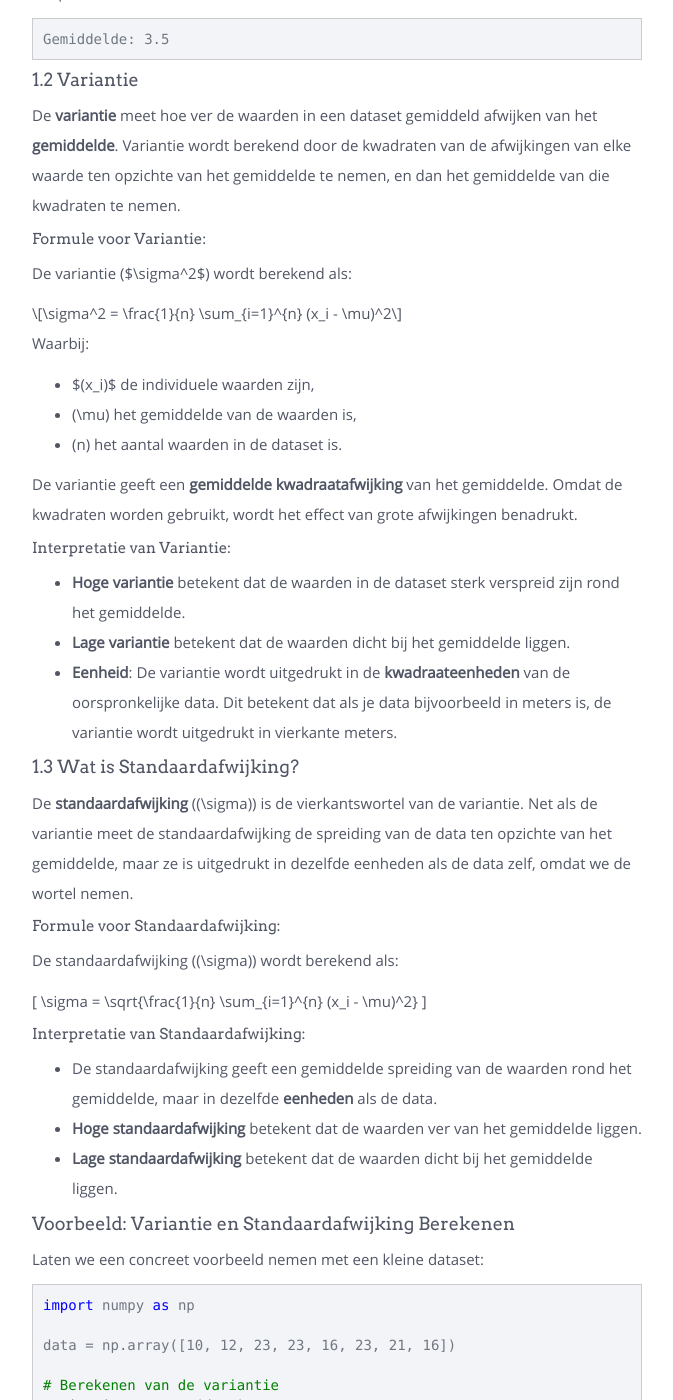
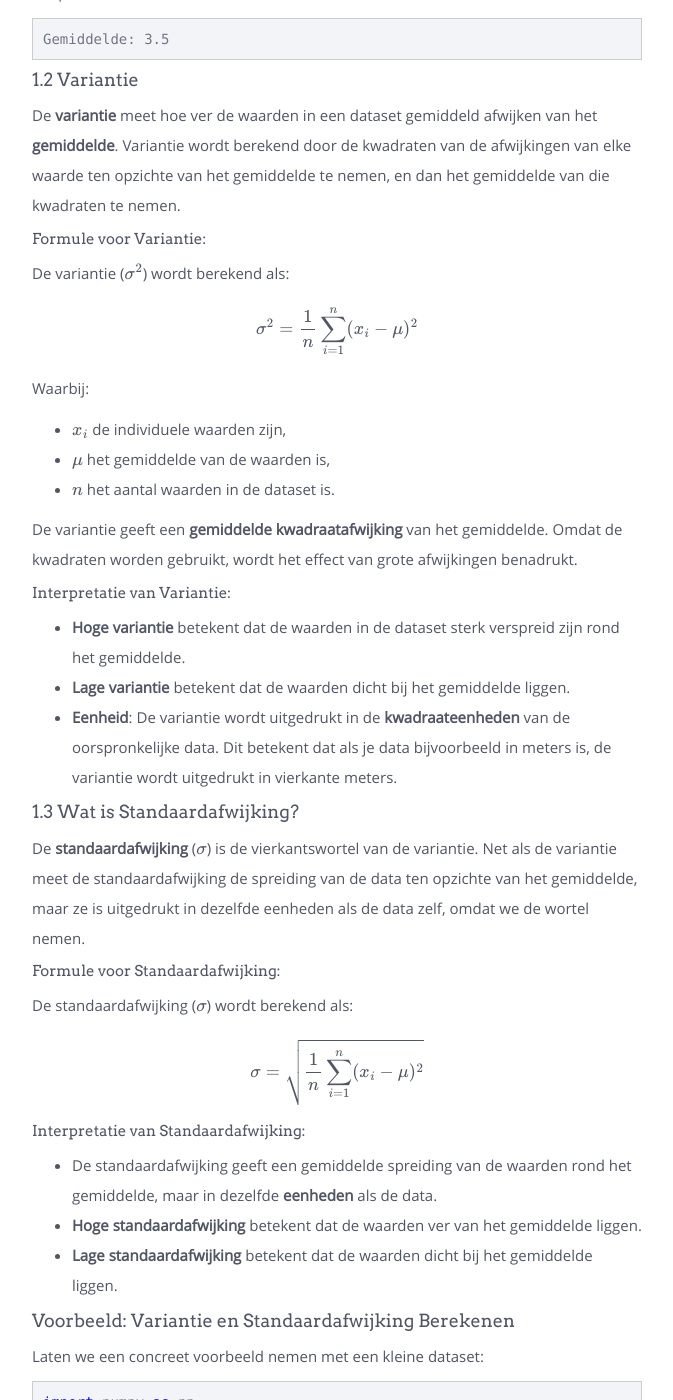
Before and after one commit to sma-it/cursus-python, a Jekyll site: the page built from modules/math_and_stat/_posts/2000-01-01-statistic1.md, in a window 1280 px wide and 1400 px high, scrolled down 1339 px. Shown: the whole window, without its empty margins (383-1056 px from the left). Built offline with Jekyll 4.4.1, drawn with Linux system fonts in a browser that asks for light colours; nearby versions of some CDN libraries; formulas are drawn with MathJax 3.

Commit message:
bugfixes

```diff
--- a/_layouts/base.html
+++ b/_layouts/base.html
@@ -34,6 +34,9 @@
 
 	<link rel="shortcut icon" href="{{ site.baseurl }}/img/favicon.ico">
 	<script type="text/javascript" src="{{ site.baseurl }}/js/modernizr-2.6.2.min.js"></script>
+  <script type="text/javascript" async
+  src="https://cdn.mathjax.org/mathjax/latest/MathJax.js?config=TeX-MML-AM_CHTML">
+</script>
 </head>
 <body {% if page.itemtype %}itemscope itemtype="{{ page.itemtype }}"{% endif %}
       class="{{ page.body-class }}">
--- a/modules/math_and_stat/_posts/2000-01-01-statistic1.md
+++ b/modules/math_and_stat/_posts/2000-01-01-statistic1.md
@@ -58,14 +58,16 @@
 De **variantie** meet hoe ver de waarden in een dataset gemiddeld afwijken van het **gemiddelde**. Variantie wordt berekend door de kwadraten van de afwijkingen van elke waarde ten opzichte van het gemiddelde te nemen, en dan het gemiddelde van die kwadraten te nemen.
 
 ##### Formule voor Variantie:
-De variantie ($\sigma^2$) wordt berekend als:
+De variantie ($$\sigma^2$$) wordt berekend als:
 
-$$ \sigma^2 = \frac{1}{n} \sum_{i=1}^{n} (x_i - \mu)^2 $$
+$$
+\sigma^2 = \frac{1}{n} \sum_{i=1}^{n} (x_i - \mu)^2
+$$
 
 Waarbij:
-- $\(x_i\)$ de individuele waarden zijn,
-- \(\mu\) het gemiddelde van de waarden is,
-- \(n\) het aantal waarden in de dataset is.
+- $$x_i$$ de individuele waarden zijn,
+- $$\mu$$ het gemiddelde van de waarden is,
+- $$n$$ het aantal waarden in de dataset is.
 
 De variantie geeft een **gemiddelde kwadraatafwijking** van het gemiddelde. Omdat de kwadraten worden gebruikt, wordt het effect van grote afwijkingen benadrukt.
 
@@ -76,14 +78,14 @@
 
 #### 1.3 Wat is Standaardafwijking?
 
-De **standaardafwijking** (\(\sigma\)) is de vierkantswortel van de variantie. Net als de variantie meet de standaardafwijking de spreiding van de data ten opzichte van het gemiddelde, maar ze is uitgedrukt in dezelfde eenheden als de data zelf, omdat we de wortel nemen.
+De **standaardafwijking** ($$\sigma$$) is de vierkantswortel van de variantie. Net als de variantie meet de standaardafwijking de spreiding van de data ten opzichte van het gemiddelde, maar ze is uitgedrukt in dezelfde eenheden als de data zelf, omdat we de wortel nemen.
 
 ##### Formule voor Standaardafwijking:
-De standaardafwijking (\(\sigma\)) wordt berekend als:
+De standaardafwijking ($$\sigma$$) wordt berekend als:
 
-\[
+$$
 \sigma = \sqrt{\frac{1}{n} \sum_{i=1}^{n} (x_i - \mu)^2}
-\]
+$$
 
 ##### Interpretatie van Standaardafwijking:
 - De standaardafwijking geeft een gemiddelde spreiding van de waarden rond het gemiddelde, maar in dezelfde **eenheden** als de data.
```
Also changed, not shown: modules/math_and_stat/_posts/2000-03-01-csvfiles.md (+1 -1 lines).
